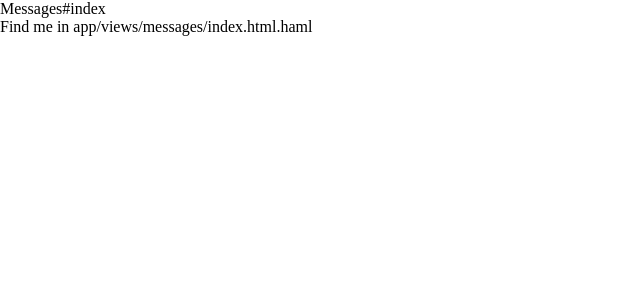
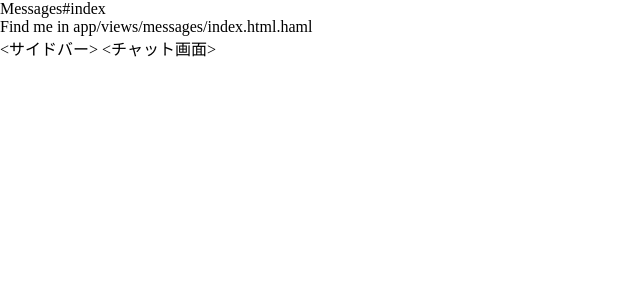
Before and after one commit to mochi2000/chat-space, a Rails app: page / in a window 1280 px wide. Shown: the top 300 px of the page, without its empty margins (0-640 px from the left). Run offline with Rails 7, Linux system fonts and the light colour scheme; style sheets or scripts are compiled from the project's sources; some libraries are stand-ins or nearby versions.

Commit message:
main_chat_side_bar_html_haml_create
_main_chatと_side_barのhtml.hamlを作成しviewのmessageフォルダ内に格納
部分テンプレートとして呼び出せるように
index.html.hamlに記述

```diff
--- /dev/null
+++ b/app/views/messages/_main_chat.html.haml
@@ -0,0 +1 @@
+<チャット画面>
--- /dev/null
+++ b/app/views/messages/_side_bar.html.haml
@@ -0,0 +1 @@
+<サイドバー>
--- a/app/views/messages/index.html.haml
+++ b/app/views/messages/index.html.haml
@@ -1,2 +1,6 @@
 %h1 Messages#index
 %p Find me in app/views/messages/index.html.haml
+
+.wrapper
+  = render "side_bar"
+  = render "main_chat"
```
